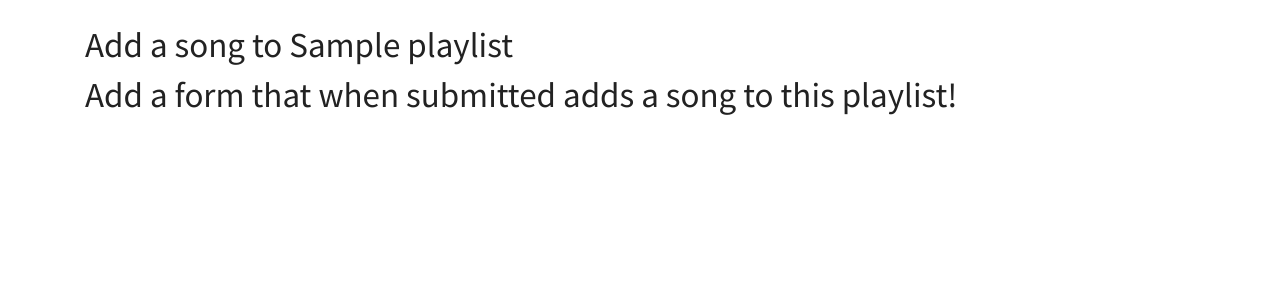
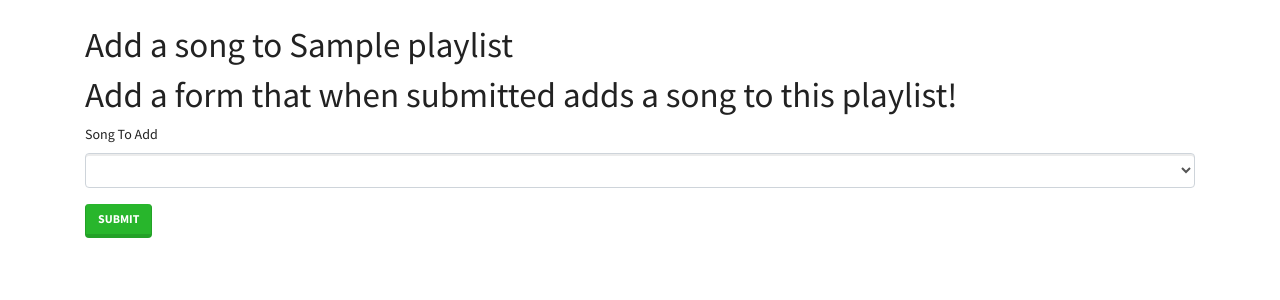
Before and after one commit to juanrouges/flask, a Flask app: page /playlists/1/add-song in a window 1280 px wide. Shown: the part 57-357 px from the top of the page. Run offline with Flask 3, Linux system fonts and the light colour scheme; tables that the repository leaves empty hold one stand-in row (values such as "Sample post"); lists and menus that the app fills with data are empty; some libraries are stand-ins or nearby versions.

Commit message:
add song to playlist

```diff
--- a/databases-flask/playlist-app/app.py
+++ b/databases-flask/playlist-app/app.py
@@ -46,6 +46,8 @@
 
     # ADD THE NECESSARY CODE HERE FOR THIS ROUTE TO WORK
     playlist = Playlist.query.get_or_404(playlist_id)
+
+    all_songs = Song.query.all()
 
     return render_template("playlist.html", playlist=playlist)
 
@@ -120,29 +122,32 @@
     return render_template("new_song.html", form=form)
 
 
-
 @app.route("/playlists/<int:playlist_id>/add-song", methods=["GET", "POST"])
 def add_song_to_playlist(playlist_id):
     """Add a playlist and redirect to list."""
-
-    # BONUS - ADD THE NECESSARY CODE HERE FOR THIS ROUTE TO WORK
-
-    # THE SOLUTION TO THIS IS IN A HINT IN THE ASSESSMENT INSTRUCTIONS
 
     playlist = Playlist.query.get_or_404(playlist_id)
     form = NewSongForPlaylistForm()
 
     # Restrict form to songs not already on this playlist
 
-    curr_on_playlist = ...
-    form.song.choices = ...
+    curr_on_playlist = [s.id for s in playlist.songs]
+    form.song.choices = (db.session.query(Song.id, Song.title).filter(Song.id.notin_(curr_on_playlist)).all())
 
     if form.validate_on_submit():
 
-          # ADD THE NECESSARY CODE HERE FOR THIS ROUTE TO WORK
+        # This is one way you could do this ...
+        playlist_song = PlaylistSong(song_id=form.song.data,playlist_id=playlist_id)
+        db.session.add(playlist_song)
 
-          return redirect(f"/playlists/{playlist_id}")
+        # Here's another way you could that is slightly more ORM-ish:
+        #
+        # song = Song.query.get(form.song.data)
+        # playlist.songs.append(song)
 
-    return render_template("add_song_to_playlist.html",
-                             playlist=playlist,
-                             form=form)
+        # Either way, you have to commit:
+        db.session.commit()
+
+        return redirect(f"/playlists/{playlist_id}")
+
+    return render_template("add_song_to_playlist.html", playlist=playlist, form=form)
--- a/databases-flask/playlist-app/models.py
+++ b/databases-flask/playlist-app/models.py
@@ -41,5 +41,5 @@
     playlist_id = db.Column(db.Integer, db.ForeignKey('playlists.id'))
     song_id = db.Column(db.Integer, db.ForeignKey('songs.id'))
 
-    song = db.relationship('Song', backref="playlists_songs")
-    playlist = db.relationship('Playlist', backref="playlists_songs")
+    song = db.relationship('Song', backref="playlists")
+    playlist = db.relationship('Playlist', backref="songs")
--- a/databases-flask/playlist-app/templates/add_song_to_playlist.html
+++ b/databases-flask/playlist-app/templates/add_song_to_playlist.html
@@ -1,9 +1,28 @@
 {% extends 'base.html' %}
-
+<!--  -->
 {% block content %}
 
 <h1>Add a song to {{ playlist.name }}</h1>
 
 <h1>Add a form that when submitted adds a song to this playlist!</h1>
 
+<form id="new-song-form" method="POST">
+  {{ form.hidden_tag() }}
+  <!--add type=hidden form fields -->
+  <!--  -->
+  {% for field in form if field.widget.input_type != 'hidden' %}
+
+  <p>
+    {{ field.label }}
+    <!--  -->
+    {{ field (class_="form-control")}}
+    <!--  -->
+    {% for error in field.errors %} {{ error }} {% endfor %}
+  </p>
+
+  {% endfor %}
+
+  <button class="btn btn-success" type="submit">Submit</button>
+</form>
+
 {% endblock %}
--- a/databases-flask/playlist-app/templates/new_song.html
+++ b/databases-flask/playlist-app/templates/new_song.html
@@ -2,7 +2,7 @@
 
 <h1>Add a form that when submitted creates a new song!</h1>
 
-<form id="new-playlist-form" method="POST">
+<form id="new-song-form" method="POST">
   {{ form.hidden_tag() }}
   <!--add type=hidden form fields -->
   <!--  -->
```
